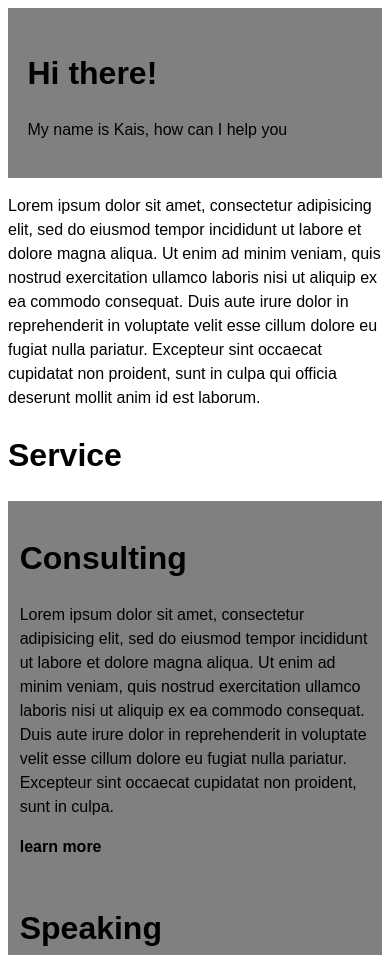
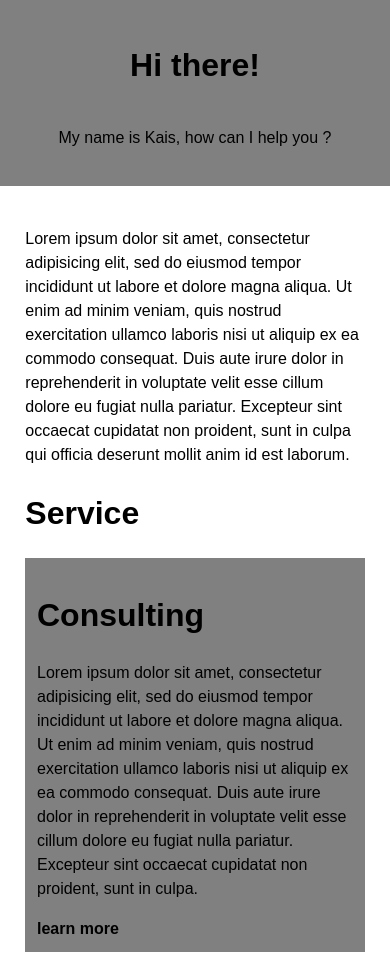
Before and after one commit to GozaRuu/css-flexbox-projects, a plain HTML site: page portfolio/flex/index.html in a window 390 px wide. Shown: the top 955 px of the page. Drawn offline with Linux system fonts and the light colour scheme.

Commit message:
added small screen size flexbox layout, fixed html issues

```diff
--- a/portfolio/flex/index.html
+++ b/portfolio/flex/index.html
@@ -4,13 +4,14 @@
     <meta charset="utf-8">
     <meta name="viewport" content="width=device-width, initial-scale=1">
     <link rel="stylesheet" href="../pf-base.css">
+    <link rel="stylesheet" href="./pf-flex.css">
     <title>Portfolio</title>
   </head>
   <body>
-    <div class="pf-content">
+    <div class="pf-container">
       <div class="pf-sidebar">
         <h1>Hi there!</h1>
-        <p>My name is Kais, how can I help you</p>
+        <p>My name is Kais, how can I help you ?</p>
       </div>
 
       <div class="pf-content">
--- a/portfolio/flex/pf-flex.css
+++ b/portfolio/flex/pf-flex.css
@@ -0,0 +1,30 @@
+.pf-container {
+  display: flex;
+}
+
+.pf-content {
+  padding: 3vh;
+}
+
+.pf-grid-item {
+  margin-bottom: 1rem;
+}
+
+.pf-grid-item:last-child {
+  margin-bottom: 0;
+}
+
+/* Small Screens */
+@media only screen and (max-width: 900px) {
+  .pf-container {
+    flex-direction: column;
+  }
+
+  .pf-sidebar {
+    display: flex;
+    flex-direction: column;
+    justify-content: center;
+    align-items: center;
+    text-align: center;
+  }
+}
--- a/portfolio/pf-base.css
+++ b/portfolio/pf-base.css
@@ -12,6 +12,8 @@ body {
   font-size: 16px;
   line-height: 1.5;
   font-family: sans-serif;
+  margin: 0;
+  padding: 0;
 }
 
 a {
```
